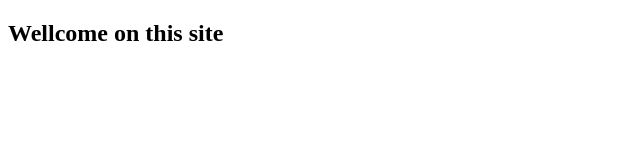
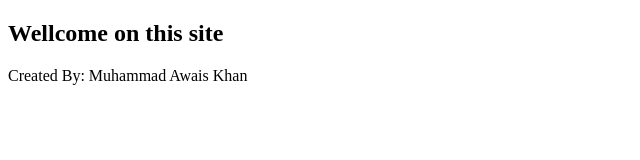
Before and after one commit to EngrAwaisKhan/PIAIC_Bootcamp2020, a plain HTML site: page index.html in a window 1280 px wide. Shown: the whole page, without its empty margins (0-640 px from the left). Drawn offline with Linux system fonts and the light colour scheme.

Commit message:
Update index.html

```diff
--- a/index.html
+++ b/index.html
@@ -4,6 +4,7 @@
 	<title>PIAIC BootCamp2020</title>
 </head>
 <body>
-<h2>Wellcome on this site</h2>
+	<h2>Wellcome on this site</h2>
+	<p>Created By: Muhammad Awais Khan</p>
 </body>
 </html>
```
